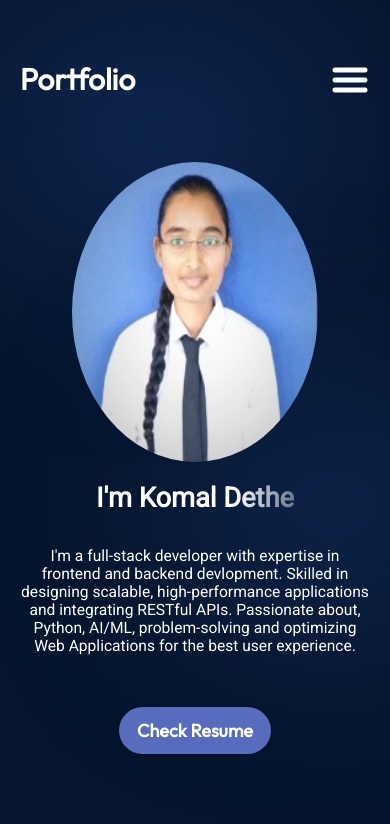
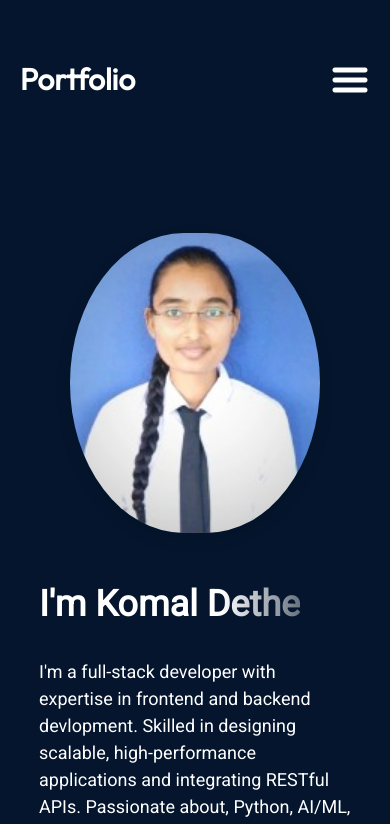
Before and after one commit to komaldethe28/My_Portfolio, a React (Vite) app: page / in a window 390 px wide. Shown: the top 824 px of the page. Built offline with nearby package versions, Linux system fonts and the light colour scheme.

Commit message:
Fix: Center skills section and image layout in About section for mobile and laptop

```diff
--- a/src/components/About/About.module.css
+++ b/src/components/About/About.module.css
@@ -5,12 +5,11 @@
   display: flex;
   align-items: center;
   justify-content: space-between;
-  margin-top: 49px;
+  margin: 60px auto 0 auto;
+  padding: 0 10%;
   z-index: 1;
-  margin-left: 10%;
-  margin-right: 10%;
   flex-wrap: wrap;
-  gap: 20px;
+  gap: 30px;
 }
 
 .content {
@@ -42,7 +41,7 @@
   font-size: clamp(18px, 4vw, 30px);
   font-family: var(--font-roboto);
   margin-bottom: 52px;
-  text-align: left;
+  line-height: 1.5;
 }
 
 .contactBtn {
@@ -52,104 +51,39 @@
   border-radius: 100px;
   font-size: clamp(18px, 4vw, 30px);
   font-weight: 600;
-  padding: 14px 22px;
-  box-shadow: 0 0 4px 0 rgba(0, 0, 0, 0.25);
+  padding: 14px 28px;
+  box-shadow: 0 0 4px rgba(0, 0, 0, 0.25);
 }
 
-/* this is for circle */
-
-/* .aboutImg {
-  width: 70%;
-  max-width: 400px;
-  height: auto;
-  z-index: 1;
-  border-radius: 50%;
-  } */
-
-
-  /* this is for oval */
-  .aboutImg {
-    width: 250px;
-    max-width: 100%;
-    height: 300px;
-    z-index: 1;
-    border-radius: 50%;
-    }
-
-@keyframes floating {
-  0% {
-    transform: translate(0, 0px);
-  }
-  50% {
-    transform: translate(0, 10px);
-  }
-  100% {
-    transform: translate(0, -0px);
-  }
+/* 🖼️ Image Styling - slightly oval but near circular */
+.aboutImg {
+  width: 280px;
+  height: 320px;
+  object-fit: cover;
+  border-radius: 50% / 55%; /* smooth oval-circular hybrid */
+  box-shadow: 0 6px 16px rgba(0, 0, 0, 0.1);
 }
 
-.topBlur,
-.bottomBlur {
-  position: absolute;
-  border-radius: 764px;
-  background: rgba(25, 55, 109, 0.7);
-  filter: blur(100px);
-  z-index: 0;
-}
-
-.topBlur {
-  width: 50vw;
-  height: 50vw;
-  min-width: 350px;
-  top: -128px;
-  left: -10vw;
-}
-
-.bottomBlur {
-  width: 70vw;
-  height: 50vw;
-  min-width: 250px;
-  top: 246px;
-  right: -25vw;
-}
-
+/* 📱 Responsive adjustments */
 @media screen and (max-width: 830px) {
   .container {
     flex-direction: column-reverse;
-    align-items: center;
-    margin-left: 5%;
-    margin-right: 5%;
-    text-align: center;
   }
-
-  .content {
-    align-items: center;
-    text-align: center;
-  }
-
-  .description {
-    text-align: center;
-  }
-
   .aboutImg {
-    width: 80%;
+    width: 70%;
+    max-width: 320px;
+    height: auto;
+    aspect-ratio: 6 / 7; /* keeps the oval shape on resize */
+    border-radius: 50% / 55%;
+    margin-bottom: 20px;
   }
 }
 
 @media screen and (max-width: 480px) {
-  .contactBtn {
-    padding: 12px 18px;
-  }
-
   .aboutImg {
-    width: 70%;
-  }
-
-  .title {
-    font-size: 7vw;
-  }
-
-  .description {
-    font-size: 4vw;
+    width: 80%;
+    max-width: 260px;
+    aspect-ratio: 5 / 6;
+    border-radius: 50% / 55%;
   }
 }
--- a/src/components/Navbar/Navbar.jsx
+++ b/src/components/Navbar/Navbar.jsx
@@ -90,8 +90,11 @@ export const Navbar = () => {
           <li><a href="#experience">Experience</a></li>
           <li><a href="#projects">Projects</a></li>
           <li><a href="#contact">Contact</a></li>
-          <li><a href="https://github.com/komaldethe28" target="_blank"        rel="noopener noreferrer"><img className={styles.responsiveIcon}
+          {/* <li><a href="https://github.com/komaldethe28" target="_blank"        rel="noopener noreferrer"><img className={styles.responsiveIcon}
            src={getImageUrl("nav/githubIcon.png")} alt="Github icon"/></a>
+          </li> */}
+          <li><a href="https://www.linkedin.com/in/komal-dethe-5827a12b6/" target="_blank" rel="noopener noreferrer"><img className={styles.responsiveIcon}
+           src={getImageUrl("nav/linkedinIcon.png")} alt="Linkedin icon"/></a>
           </li>
         </ul>
       </div>
--- a/src/components/Navbar/Navbar.module.css
+++ b/src/components/Navbar/Navbar.module.css
@@ -1,88 +1,6 @@
-/* @import "../../vars.css";
-
-.navbar {
-  position: relative;
-  display: flex;
-  align-items: center;
-  justify-content: space-between;
-  padding-top: 60px;
-  z-index: 1;
-  margin: 0 10%;
-}
-
-.title {
-  font-size: 30px;
-  font-weight: 600;
-  text-decoration: none;
-  color: var(--color-text);
-}
-
-
-.menuBtn {
-  display: none;
-}
-
-.menu {
-  display: flex;
-}
-
-.menuItems {
-  display: flex;
-  gap: 30px;
-  list-style: none;
-}
-
-.menuItems a {
-  font-size: 25px;
-  color: var(--color-text);
-  text-decoration: none;
-}
-
-@media screen and (max-width: 830px) {
-  .navbar {
-    flex-direction: column;
-    align-items: flex-start;
-  }
-
-  .menu {
-    position: absolute;
-    right: 0;
-    margin-right: 10%;
-    flex-direction: column;
-    align-items: flex-end;
-    gap: 11px;
-    z-index: 3;
-  }
-
-  .menuBtn {
-    display: block;
-    cursor: pointer;
-  }
-
-  .menuItems {
-    display: none;
-    flex-direction: column;
-    align-items: center;
-    gap: 13px;
-    border-radius: 10px;
-    background: rgb(25, 55, 109);
-    background: linear-gradient(
-      0deg,
-      rgba(25, 55, 109, 0.2) 0%,
-      rgba(25, 55, 109, 1) 100%
-    );
-    padding: 24px 33px;
-    box-shadow: 0 0 4px 0 rgba(0, 0, 0, 0.25);
-  }
-
-  .menuOpen {
-    display: flex;
-    z-index: 1;
-  }
-} */
-
 @import "../../vars.css";
 
+/* Navbar wrapper */
 .navbar {
   position: relative;
   display: flex;
@@ -94,6 +12,7 @@
   z-index: 10;
 }
 
+/* Site Title */
 .title {
   font-size: 30px;
   font-weight: 600;
@@ -101,12 +20,14 @@
   color: var(--color-text);
 }
 
+/* Menu container */
 .menu {
   display: flex;
   align-items: center;
   position: relative;
 }
 
+/* Toggle button */
 .menuBtn {
   display: none;
   background: none;
@@ -115,22 +36,39 @@
   z-index: 20;
 }
 
+/* Navigation list */
 .menuItems {
   display: flex;
   gap: 30px;
   list-style: none;
+  align-items: center;
   transition: all 0.3s ease-in-out;
 }
 
+/* Links inside nav */
 .menuItems a {
   font-size: 25px;
   color: var(--color-text);
   text-decoration: none;
+  display: flex;
+  align-items: center;
+  gap: 8px;
+}
+
+/* Icons for LinkedIn / GitHub */
+.responsiveIcon {
+  width: 28px;
+  height: 28px;
+  object-fit: contain;
+  transition: transform 0.2s ease;
+}
+
+.responsiveIcon:hover {
+  transform: scale(1.1);
 }
 
 @media screen and (max-width: 830px) {
   .navbar {
-    /* flex-direction: column; */
     align-items: flex-start;
   }
 
@@ -161,7 +99,7 @@
       rgba(25, 55, 109, 0.2) 0%,
       rgba(25, 55, 109, 1) 100%
     );
-    padding: 24px 100px;
+    padding: 24px 50px;
     box-shadow: 0 0 4px 0 rgba(0, 0, 0, 0.25);
     z-index: 10;
   }
@@ -169,4 +107,13 @@
   .menuOpen {
     display: flex;
   }
+
+  .menuItems a {
+    font-size: 22px;
+  }
+
+  .responsiveIcon {
+    width: 26px;
+    height: 26px;
+  }
 }
```
Also changed, not shown: assets/nav/linkedinIcon.png (added).
